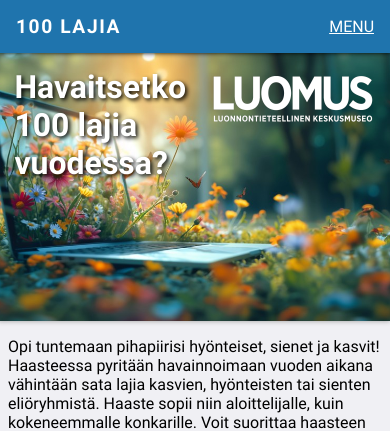
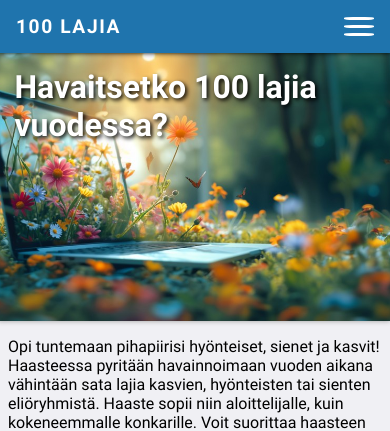
Before and after one commit to luomus/species-challenge, a Flask app: page / in a window 390 px wide. Shown: the top 431 px of the page. Run offline with Flask 3, Linux system fonts and the light colour scheme; data that the repository does not hold is empty.

Commit message:
Mobile navi v2

```diff
--- a/app/static/css/style.css
+++ b/app/static/css/style.css
@@ -146,18 +146,23 @@ a:visited {
 
     }
 
-
-    #hamburger-menu {
-        display: block;
+    .hamburger-menu {
+        display: inline-block;
         cursor: pointer;
     }
 
-    #hamburger-menu a,
-    #hamburger-menu a:link,
-    #hamburger-menu a:visited,
-    #hamburger-menu a:active {
-        color: #fff;
+    .hamburger-menu .line {
+        width: 30px; /* Width of the lines */
+        height: 3px; /* Height of the lines */
+        background-color: #fff; /* Color of the lines */
+        margin: 5px 0; /* Spacing between the lines */
+        border-radius: 30%;
     }
+
+    #hero a {
+        display: none;
+    }
+
 }
 
 
--- a/app/templates/base.html
+++ b/app/templates/base.html
@@ -76,7 +76,13 @@
                     <li id="login"><a href="/login">Kirjaudu sisään</a></li>
                 {% endif %}
             </ul>
-            <span id="hamburger-menu"><a href="javascript:void(0);" onclick="openNav()">MENU</a></span>
+            <div class="hamburger-menu" id="hamburger-menu" onclick="openNav()">
+                <div class="line"></div>
+                <div class="line"></div>
+                <div class="line"></div>
+              </div>
+
+            <!--<span id="hamburger-menu"><a href="javascript:void(0);" onclick="openNav()">MENU</a></span>-->
         </div>
 
         <div id="content">
```
